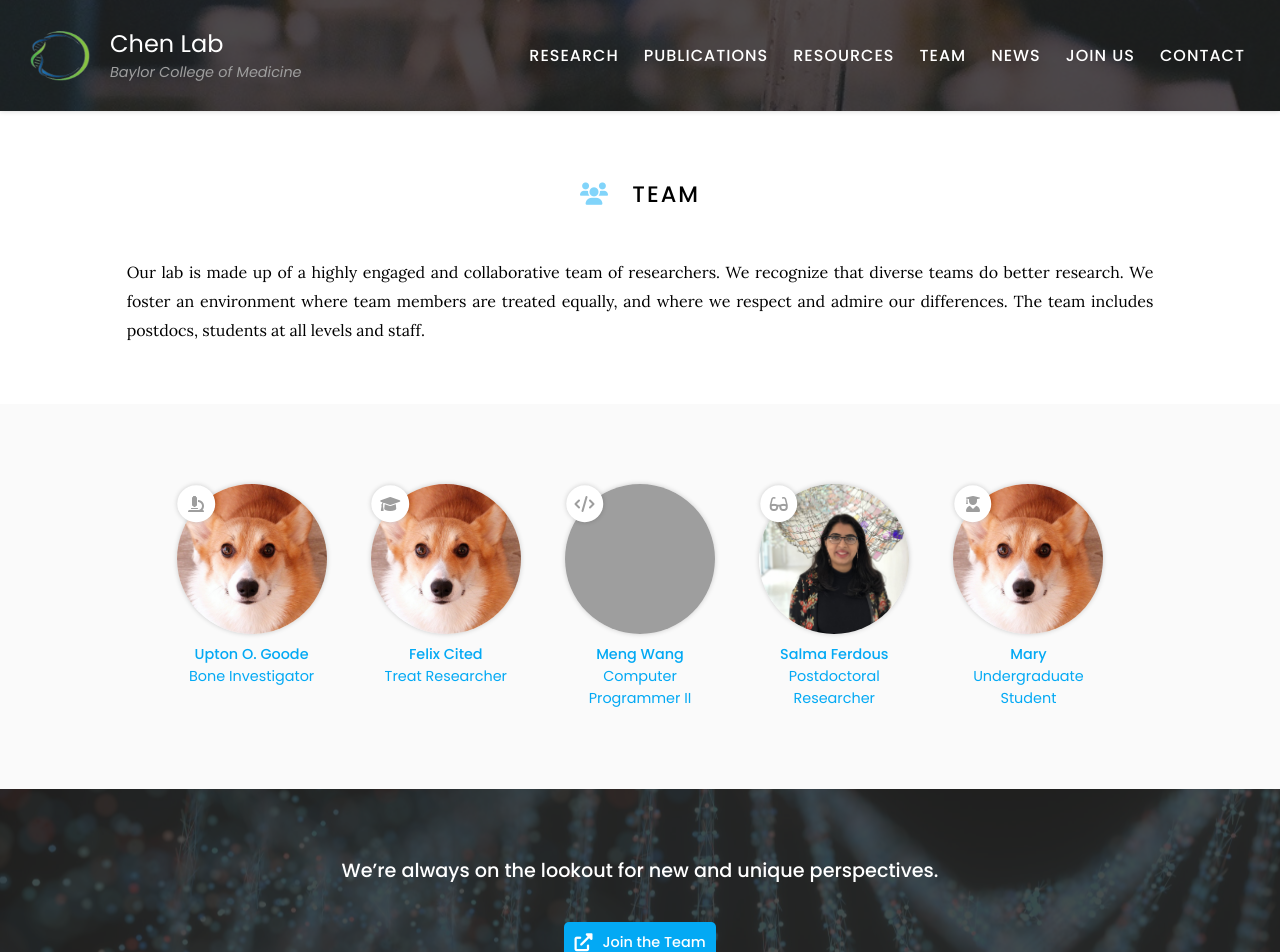
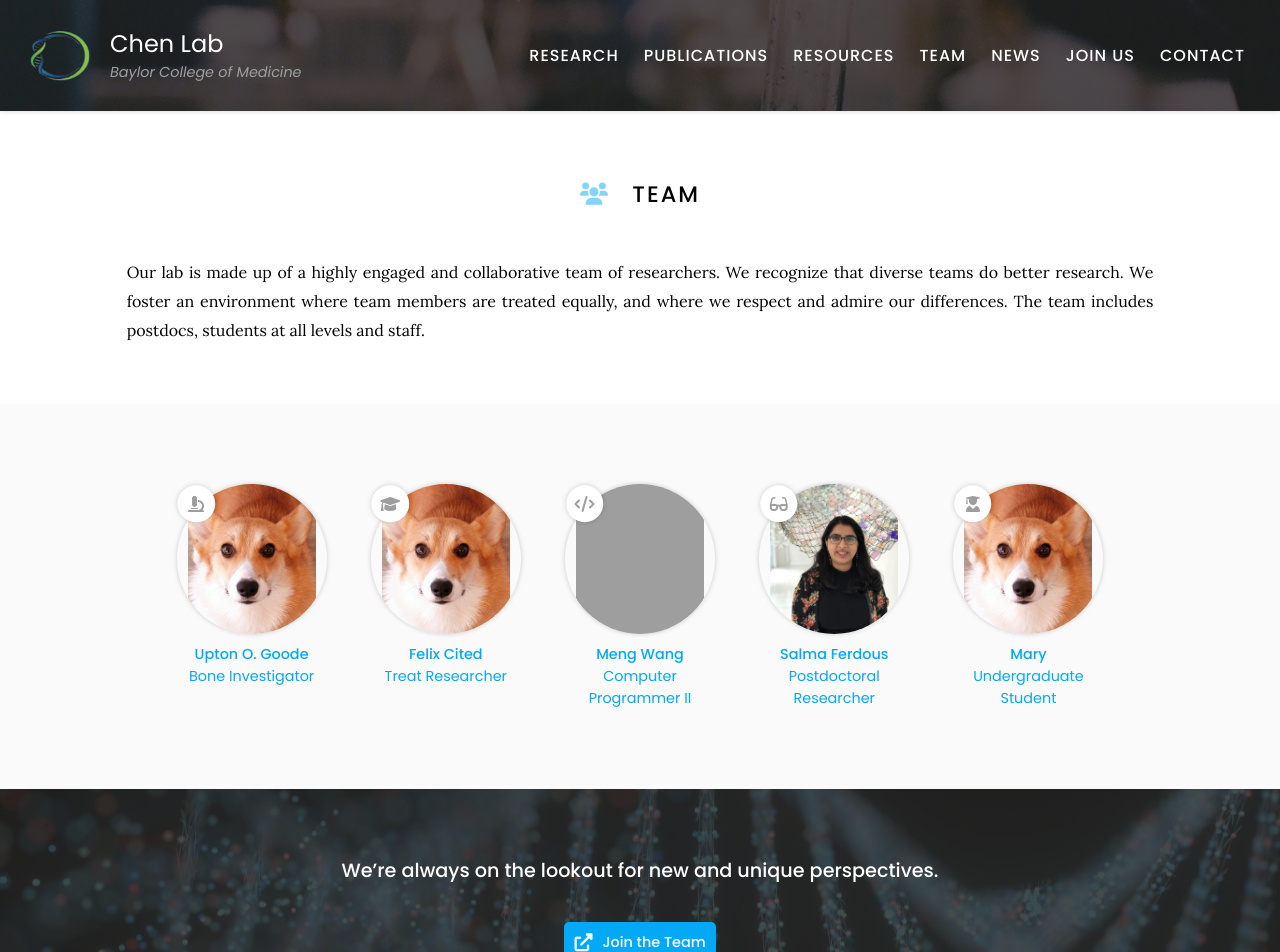
Before and after one commit to wmeng1018/Chen-lab-website, a Jekyll site: the page built from team/index.md, in a window 1280 px wide. Shown: the top 952 px of the page. Built offline with Jekyll 4.4.1, drawn with Linux system fonts in a browser that asks for light colours; grey boxes are pictures that could not be loaded.

Commit message:
Update portrait.html

```diff
--- a/_includes/portrait.html
+++ b/_includes/portrait.html
@@ -35,7 +35,7 @@
       onerror="this.src = '{{ placeholder }}'; this.onerror = null;"
       loading="lazy"
       alt="{{ name | default: 'Member portrait' }}"
-      style="--width: 200px"
+      style="width:128px;height:200px;"
     >
   </span>
 
```
